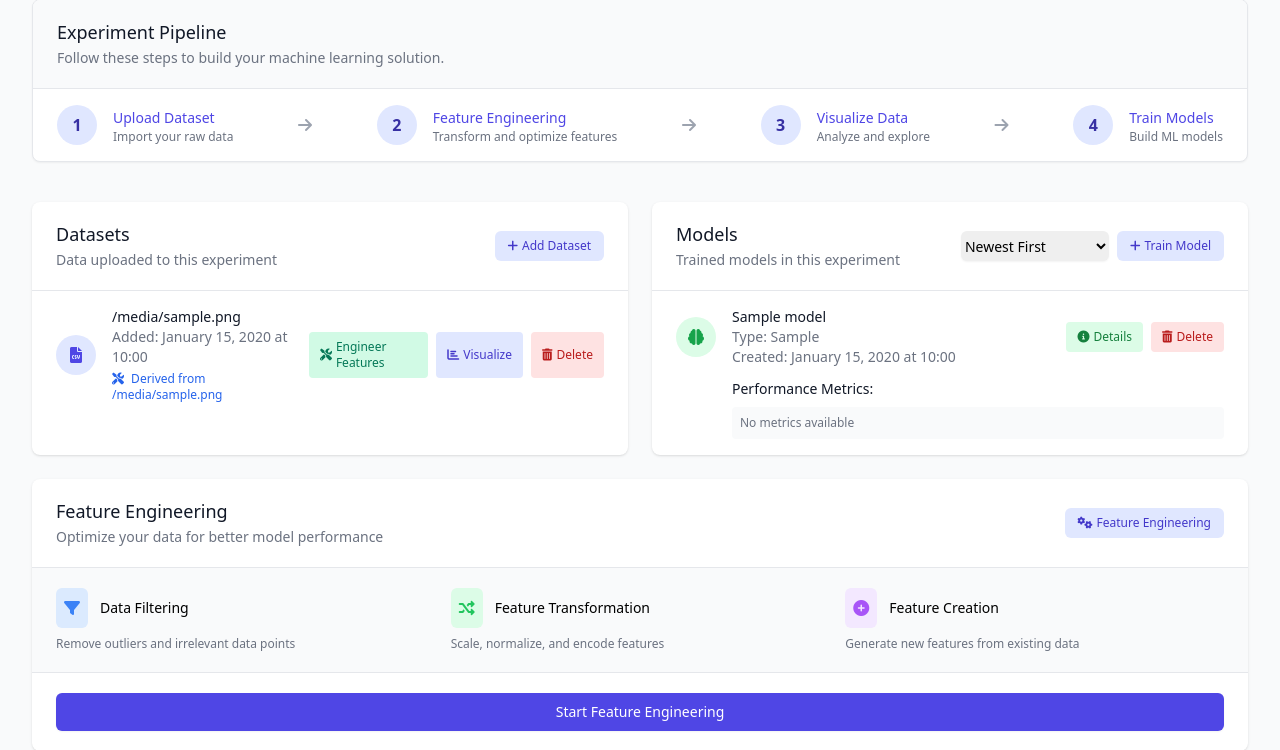
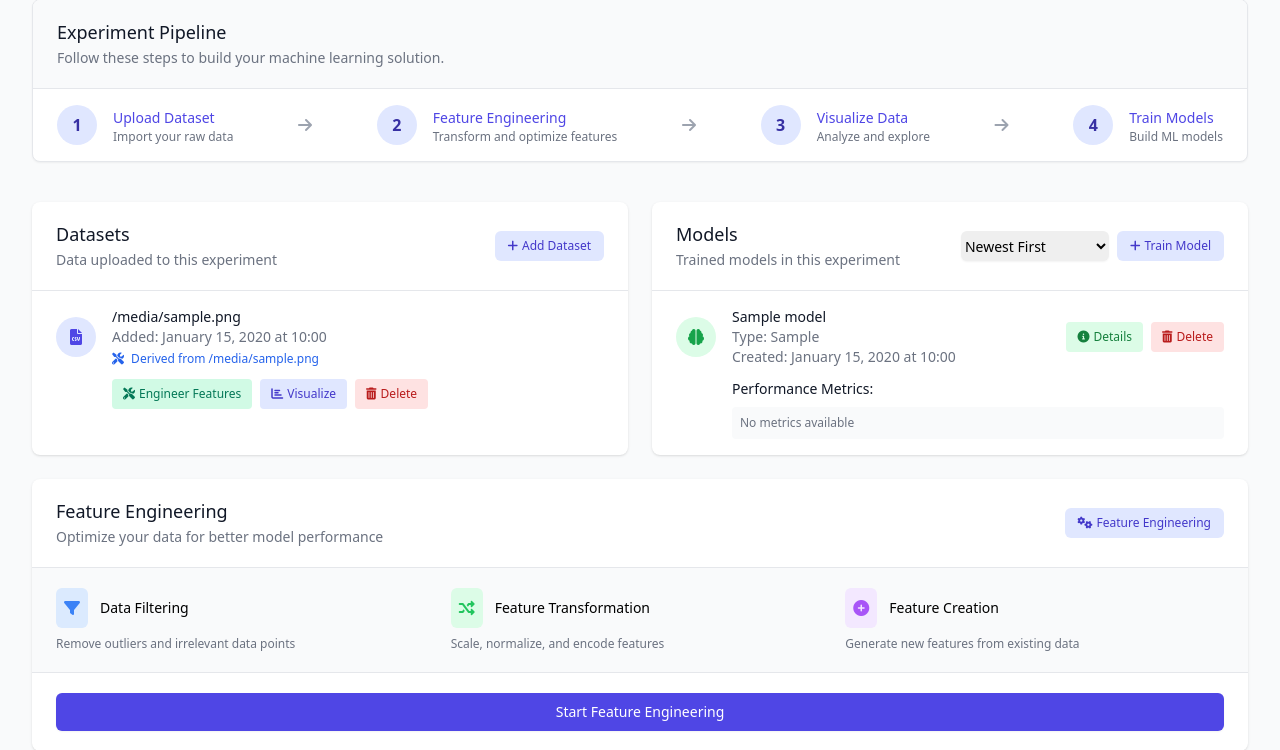
Before and after one commit to anshumanfs/SpectraML, a Flask app: template templates/experiment.html in a window 1280 px wide. Shown: the part 241-991 px from the top of the page. Run offline with Flask 2, Linux system fonts and the light colour scheme; the template is opened without the code that fills it: most values are stand-ins (such as "Sample title", 1, 10 or a date in 2020); some libraries are stand-ins or nearby versions.

Commit message:
Alignment Correction

```diff
--- a/templates/experiment.html
+++ b/templates/experiment.html
@@ -166,7 +166,7 @@
                         <ul class="divide-y divide-gray-200">
                             {% for dataset in experiment.datasets %}
                                 <li class="px-4 py-4 sm:px-6 hover:bg-gray-50">
-                                    <div class="flex items-center justify-between">
+                                    <div>
                                         <div class="flex items-center">
                                             <div class="flex-shrink-0 h-10 w-10 bg-indigo-100 rounded-full flex items-center justify-center">
                                                 <i class="fas fa-file-csv text-indigo-600"></i>
@@ -184,8 +184,9 @@
                                                 {% endif %}
                                             </div>
                                         </div>
-                                        <div class="flex space-x-2">
-                                            <!-- Add Feature Engineering button -->
+
+                                        <!-- Action buttons moved below dataset info -->
+                                        <div class="mt-3 ml-14 flex flex-wrap gap-2">
                                             <a href="/experiment/{{ experiment.id }}/feature-engineering?dataset={{ dataset.id }}" class="inline-flex items-center px-2.5 py-1.5 border border-transparent text-xs font-medium rounded text-emerald-700 bg-emerald-100 hover:bg-emerald-200">
                                                 <i class="fas fa-tools mr-1"></i> Engineer Features
                                             </a>
```
